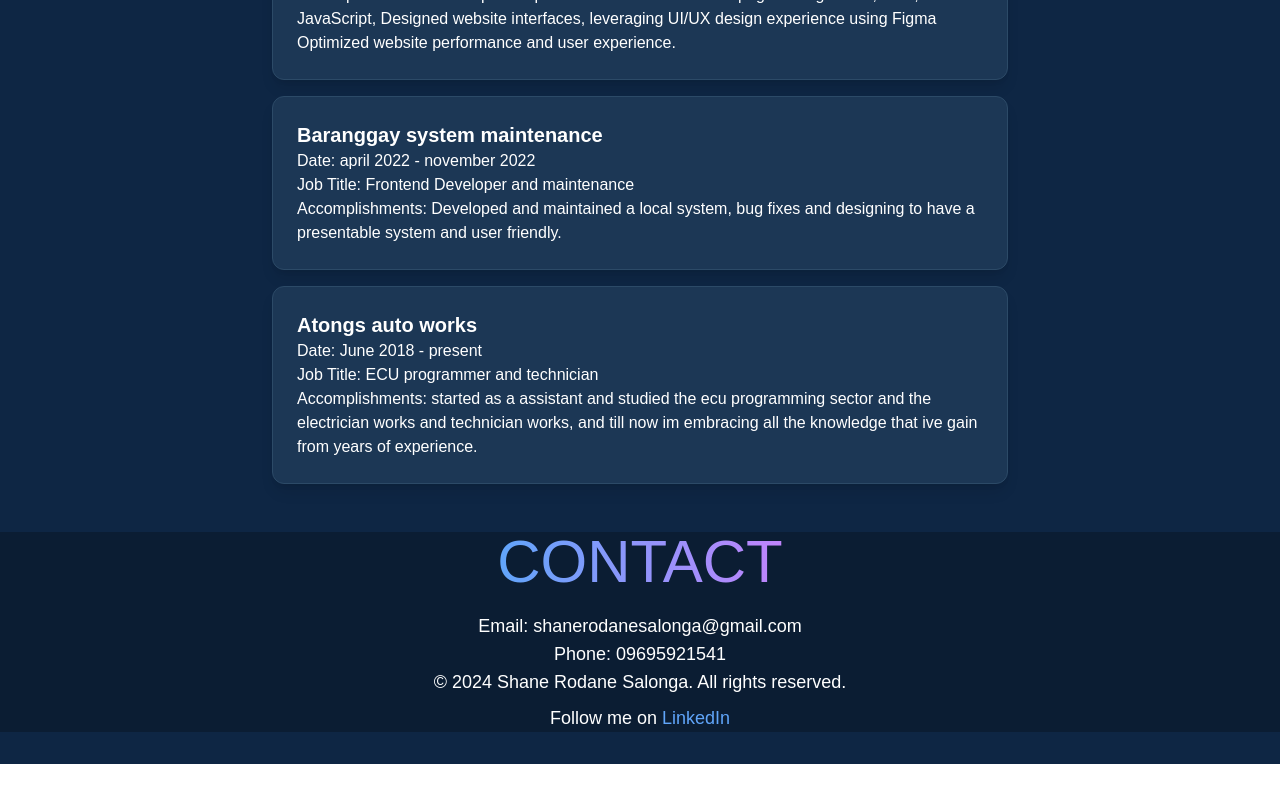
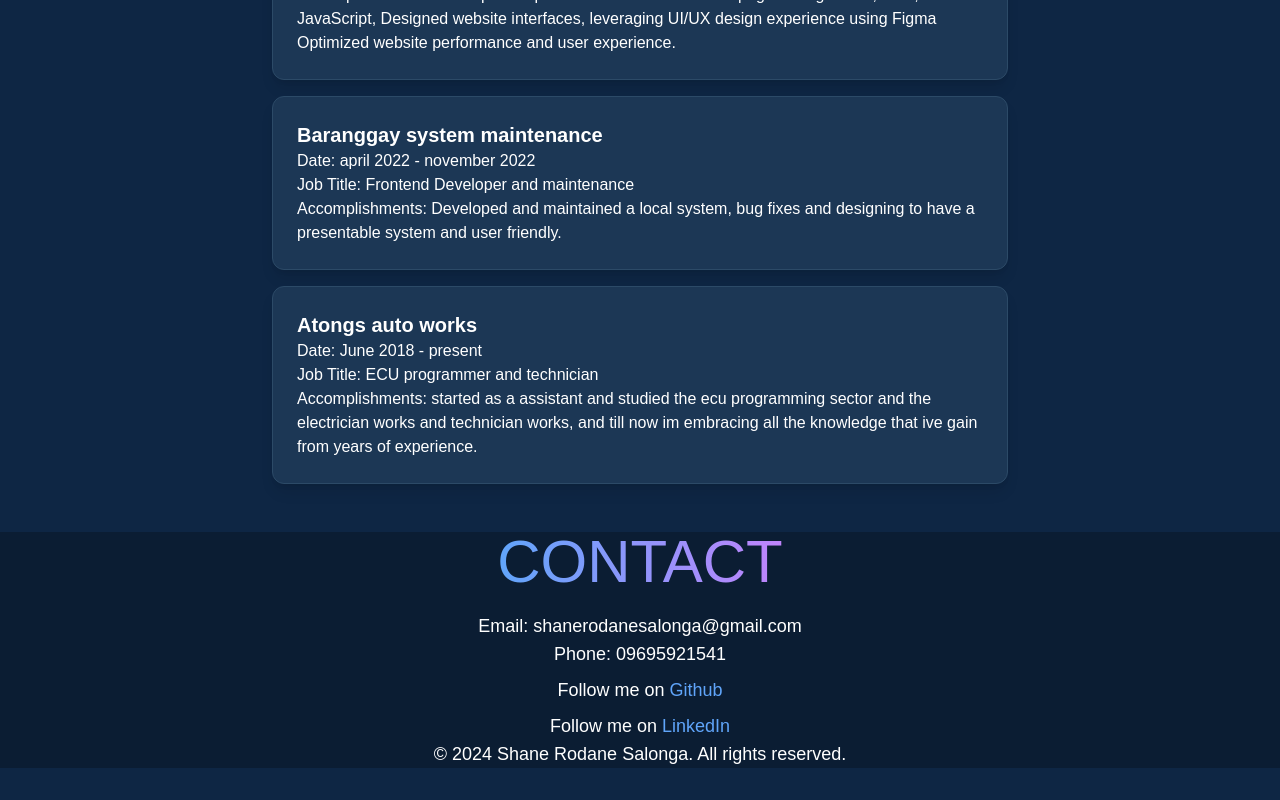
Before and after one commit to Shanentcgithub/Personal-website, a Next.js app: page /portfolio in a window 1280 px wide. Shown: the part 2482-3282 px from the top of the page. Before the commit the page ends 3246 px from the top, so only its background shows below. Built offline with nearby package versions, Linux system fonts and the light colour scheme.

Commit message:
gigit huub updated

```diff
--- a/src/app/portfolio/page.js
+++ b/src/app/portfolio/page.js
@@ -165,8 +165,9 @@ export default function Portfolio() {
         <div className="text-lg text-white">
           <p>Email: shanerodanesalonga@gmail.com</p>
           <p>Phone: 09695921541</p>
+          <p className="mt-2">Follow me on <Link href="https://github.com/Shanentcgithub" className="text-blue-400 hover:underline">Github</Link></p>
+          <p className="mt-2">Follow me on <Link href="https://www.linkedin.com/in/shane-rodane-salonga-7a3200333/" className="text-blue-400 hover:underline">LinkedIn</Link></p>
           <p>© 2024 Shane Rodane Salonga. All rights reserved.</p>
-        <p className="mt-2">Follow me on <Link href="https://www.linkedin.com/in/shane-rodane-salonga-7a3200333/" className="text-blue-400 hover:underline">LinkedIn</Link></p>
         </div>
       </footer>
     </div>);
```
